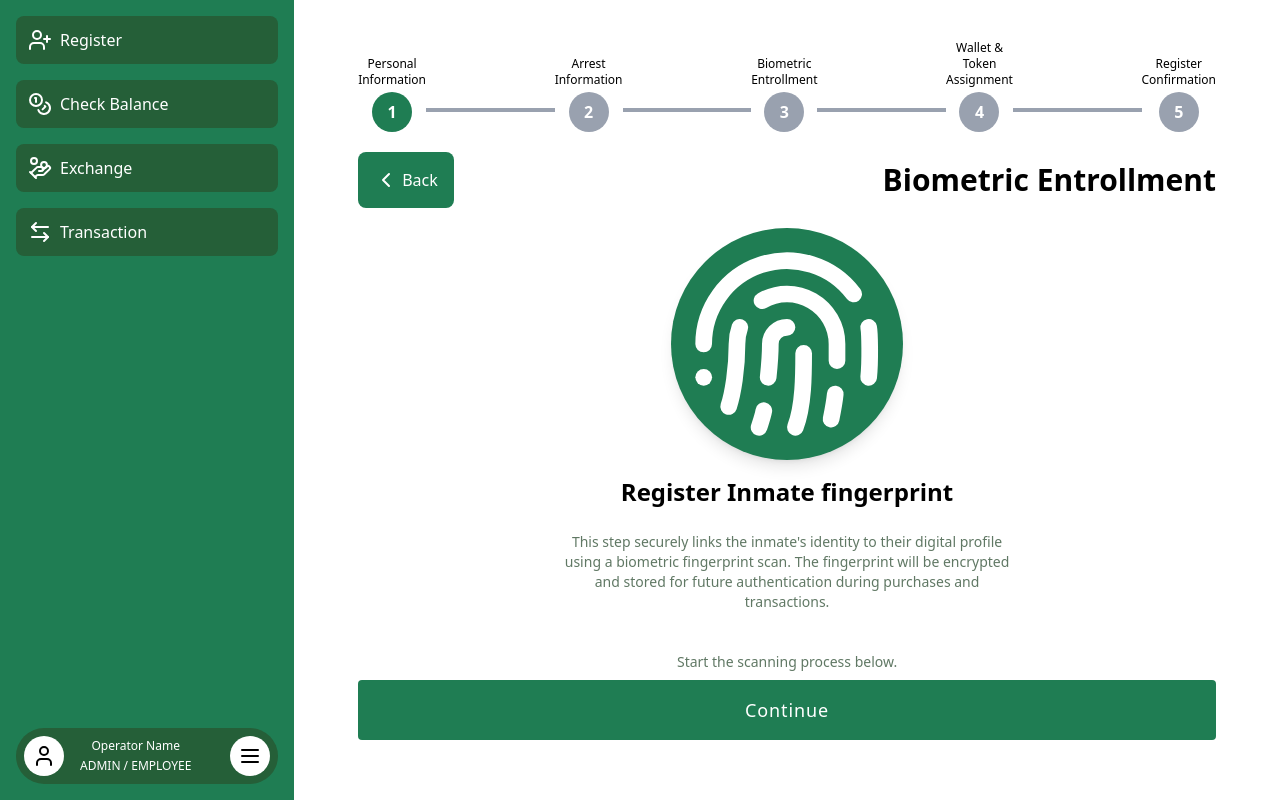
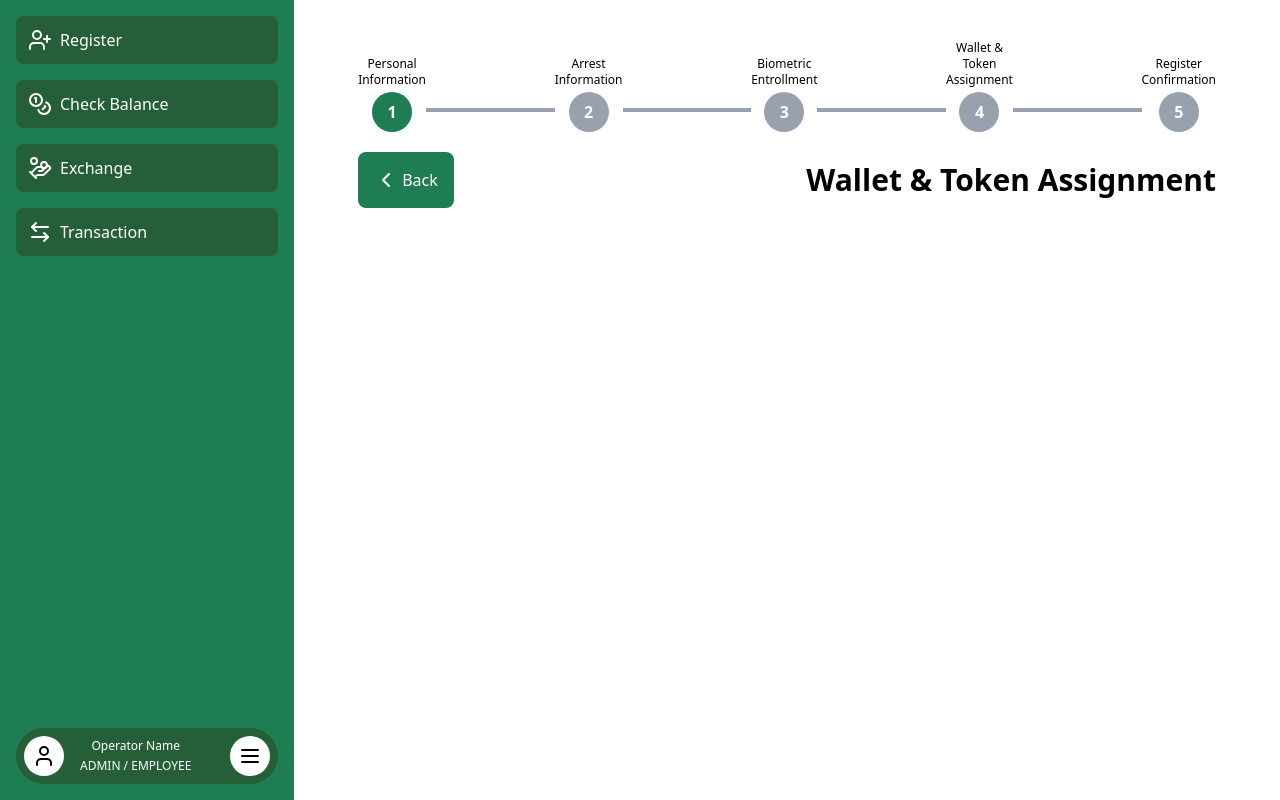
Before and after one commit to Lolillya/PrisonCoin-digital-currency, a React (Vite) app in the folder client/: page /admin/dashboard/register in a window 1280 px wide. Built offline with nearby package versions, Linux system fonts and the light colour scheme.

Commit message:
added register page screen step 4

```diff
--- a/client/src/pages/admin/register/components/register-inputs.tsx
+++ b/client/src/pages/admin/register/components/register-inputs.tsx
@@ -21,9 +21,15 @@ export const RegisterInputs = () => {
     <form className="flex-1 flex h-full">
       {/* STEP 1 */}
       {/* {!steps.step1 && <RegisterStep1 onContinue={(e) => handleContinue(e, 1)} /> } */}
+
       {/* STEP 2 */}
       {/* {!(!steps.step1 && !steps.step1) && <RegisterStep2 onContinue={(e) => handleContinue(e, 2)} />} */}
-      <RegisterStep3 onContinue={(e) => handleContinue(e, 3)} />
+
+      {/* STEP 3 */}
+      {/* <RegisterStep3 onContinue={(e) => handleContinue(e, 3)} /> */}
+
+      {/* STEP 4 */}
+      <RegisterStep4 onContinue={(e) => handleContinue(e, 4)} />
     </form>
   );
 };
@@ -203,3 +209,17 @@ const RegisterStep3 = ({
     </>
   );
 };
+
+const RegisterStep4 = ({ onContinue }: { onContinue: (e: React.MouseEvent<HTMLButtonElement>) => void }) => {
+  return (
+    <div className="flex-1 flex flex-col py-5">
+      <div className="flex items-center justify-between">
+        <div className="p-4 bg-primary text-white rounded-lg flex items-center gap-1">
+          <LeftArrowIcon />
+          <span>Back</span>
+        </div>
+        <h2>Wallet & Token Assignment</h2>
+      </div>
+    </div>
+  );
+};
```
